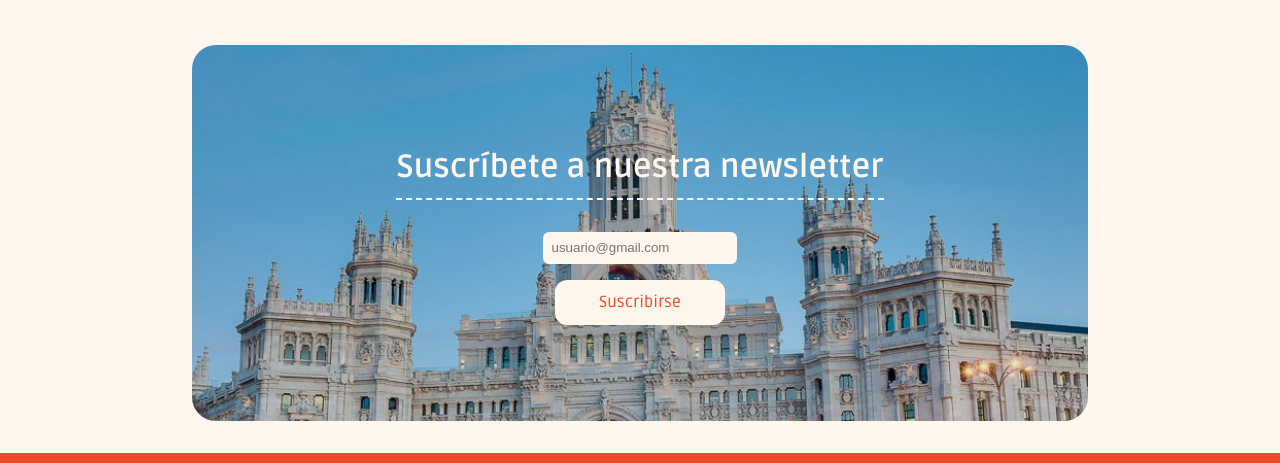
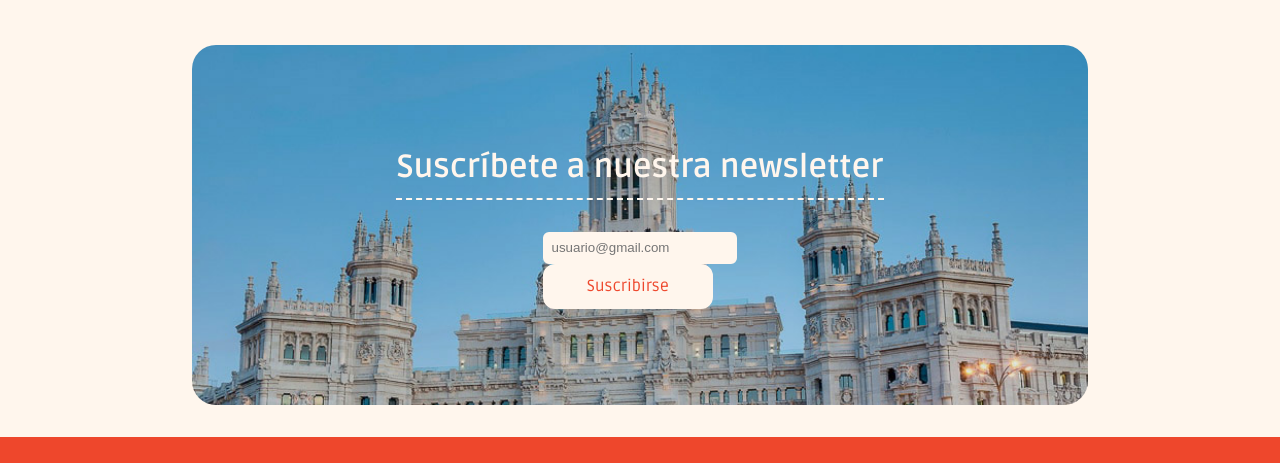
Before and after one commit to anaavictoriac/Ana-Victoria-Canero, a plain HTML site: page Paris/entradaParis.html in a window 1280 px wide. Shown: the part 2513-2976 px from the top of the page. Drawn offline with Linux system fonts and the light colour scheme; files whose address does not match are found by name.

Commit message:
arreglamos el boton de newsletter

```diff
--- a/css/index.css
+++ b/css/index.css
@@ -1176,20 +1176,9 @@ p {
 
 }
 
-.newsletter__content_text form{
-
-    text-align: center;
-
-    display: flex;
-    flex-wrap: wrap;
-    flex-direction: column;
-    justify-content: center;
-    align-items: center;
-    gap: 1em;
-
-}
-
-.newsletter__content_text form input{
+
+
+.newsletter__content_text input{
     background-color: var(--secondary-color);
     border: 2px solid var(--secondary-color);
     border-radius: 6px;
```
Also changed, not shown: index.html (+2 -4 lines).
